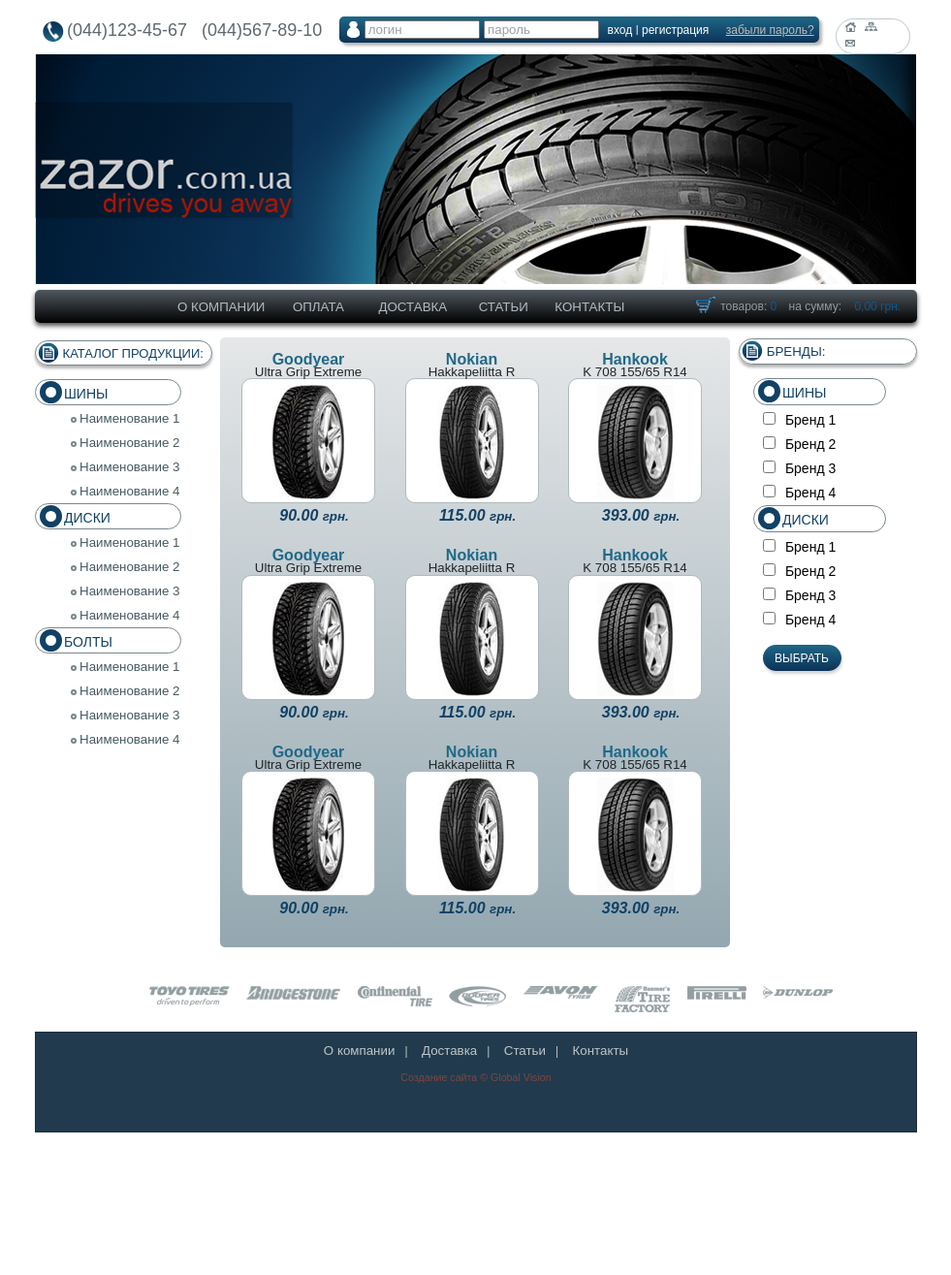
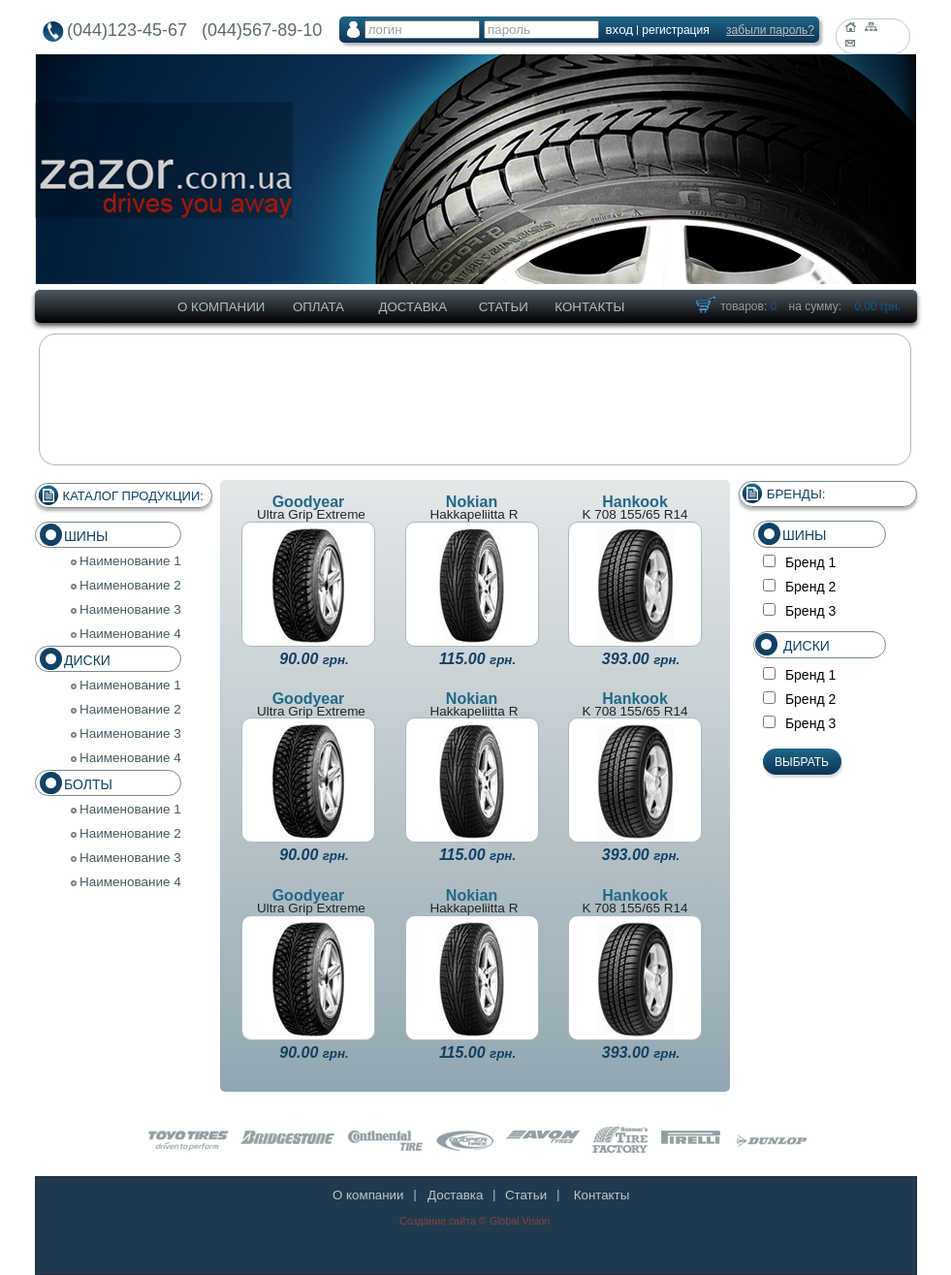
Before and after one commit to kopkop123/goit, a plain HTML site: page homework6/index.html in a window 1280 px wide. Shown: the whole page at 97% size, without its empty margins (149-1130 px from the left). Before the commit the page ends 1168 px from the top, so only its background shows below. Drawn offline with Linux system fonts and the light colour scheme.

Commit message:
fix bugs

```diff
--- a/homework6/css/style.less
+++ b/homework6/css/style.less
@@ -67,7 +67,14 @@
     }
 
     .login {
-        margin-left: 4px;
+        margin-left: 2px;
+        border: 0 none;
+        background: none;
+        color: #fff;
+        cursor: pointer;
+        width: 28px;
+        height: 14px;
+        padding: 0;
     }
 
     .line {
@@ -245,7 +252,7 @@
         nav {
             margin-left: 15px;
 
-            > li:nth-child(2) {
+            > ul > li:nth-child(2) {
                 margin-top: 8px;
 
                 .part {
@@ -305,6 +312,10 @@
         margin-bottom: 25px;
         text-align: center;
 
+        &:nth-child(6) {
+            margin-bottom: 26px;
+        }
+
         .name {
             color: #206988;
             text-decoration: none;
@@ -313,8 +324,17 @@
 
         .model {
             color: #1f2528;
-            font-size: 10pt;
+            font-size: 13.5px;
             margin-top: -2px;
+            margin-left: 6px;
+
+            &.nokian {
+                margin-left: 5px;
+            }
+
+            &.hankook {
+                margin-left: 0;
+            }
         }
 
         .item-container {
@@ -384,7 +404,7 @@
         > li {
             > a {
                 color: #465961;
-                font-size: 10pt;
+                font-size: 13.5px;
                 line-height: 25px;
                 text-decoration: none;
             }
@@ -440,18 +460,39 @@
 
 .brand-box {
     clear: both;
-    padding: 40px 0 20px;
-    text-align: center;
+    padding: 40px 0px 20px 86px;
 
     > a {
         margin-right: 13px;
 
         &:first-child {
             margin-left: 31px;
+            margin-right: 8px;
+        }
+
+        &:nth-child(2) {
+            margin-right: 9px;
+        }
+
+        &:nth-child(3) {
+            margin-right: 10px;
+        }
+
+        &:nth-child(4),
+        &:nth-child(5) {
+            margin-right: 8px;
+        }
+
+        &:nth-child(6) {
+            position: relative;
+            top: -4px;
+            margin-right: 9px;
         }
 
         &:last-child {
             margin-right: 0;
+            position: relative;
+            top: 4px;
         }
 
         img {
@@ -465,7 +506,7 @@
     border: 1px solid #242c3e;
     padding-top: 10px;
     padding-bottom: 50px;
-    text-align: center;
+    padding-left: 306px;
 
     a {
         color: #bec6c9;
@@ -495,12 +536,30 @@
                     display: none;
                 }
             }
+
+            &:first-child {
+                margin-right: -3px;
+            }
+
+            &:nth-child(2) {
+                margin-right: -5px;
+            }
         }
     }
 
     .rights {
         color: #7f4740;
         font-size: 8pt;
-        margin-top: 15px;
+        margin-top: 14px;
+        margin-left: 69px;
     }
 }
+
+.bonus {
+    border: 1px solid #b6b6b7;
+    border-radius: 17px;
+    height: 134px;
+    margin-top: 11px;
+    margin-left: 4px;
+    margin-right: 6px;
+}
--- a/homework6/index.html
+++ b/homework6/index.html
@@ -14,14 +14,14 @@
             <div class="tel">
                 (044)123-45-67 &nbsp;&nbsp;(044)567-89-10
             </div>
-            <div class="login-box">
+            <form name="login" class="login-box">
                 <img class="user" src="img/user-icon.png" alt="user">
                 <input type="text" placeholder="логин">
                 <input type="text" placeholder="пароль">
-                <a href="#" class="login">вход</a> <span class="line">|</span>
+                <input type="submit" value="вход" class="login"> <span class="line">|</span>
                 <a href="#">регистрация</a>
                 <a class="forget-pass" href="#">забыли пароль?</a>
-            </div>
+            </form>
             <div class="map-box">
                 <a href="#">
                     <img src="img/home.png" alt="home">
@@ -50,6 +50,8 @@
                 <span class="summ">на сумму: </span><span class="count">0,00 грн.</span>
             </div>
         </menu>
+
+        <div class="bonus"></div>
 
         <main>
             <aside class="left">
@@ -108,7 +110,7 @@
                 </div>
                 <div class="item">
                     <a class="name" href="#">Nokian</a>
-                    <div class="model">Hakkapeliitta R</div>
+                    <div class="model nokian">Hakkapeliitta R</div>
                     <div class="item-container">
                         <img src="img/item2.jpg" alt="goods">
                     </div>
@@ -118,7 +120,7 @@
                 </div>
                 <div class="item">
                     <a class="name" href="#">Hankook</a>
-                    <div class="model">K 708 155/65 R14</div>
+                    <div class="model hankook">K 708 155/65 R14</div>
                     <div class="item-container">
                         <img src="img/item3.jpg" alt="goods">
                     </div>
@@ -138,7 +140,7 @@
                 </div>
                 <div class="item">
                     <a class="name" href="#">Nokian</a>
-                    <div class="model">Hakkapeliitta R</div>
+                    <div class="model nokian">Hakkapeliitta R</div>
                     <div class="item-container">
                         <img src="img/item2.jpg" alt="goods">
                     </div>
@@ -148,7 +150,7 @@
                 </div>
                 <div class="item">
                     <a class="name" href="#">Hankook</a>
-                    <div class="model">K 708 155/65 R14</div>
+                    <div class="model hankook">K 708 155/65 R14</div>
                     <div class="item-container">
                         <img src="img/item3.jpg" alt="goods">
                     </div>
@@ -168,7 +170,7 @@
                 </div>
                 <div class="item">
                     <a class="name" href="#">Nokian</a>
-                    <div class="model">Hakkapeliitta R</div>
+                    <div class="model nokian">Hakkapeliitta R</div>
                     <div class="item-container">
                         <img src="img/item2.jpg" alt="goods">
                     </div>
@@ -178,7 +180,7 @@
                 </div>
                 <div class="item">
                     <a class="name" href="#">Hankook</a>
-                    <div class="model">K 708 155/65 R14</div>
+                    <div class="model hankook">K 708 155/65 R14</div>
                     <div class="item-container">
                         <img src="img/item3.jpg" alt="goods">
                     </div>
@@ -202,7 +204,6 @@
                                 <li><input type="checkbox"> Бренд 1</li>
                                 <li><input type="checkbox"> Бренд 2</li>
                                 <li><input type="checkbox"> Бренд 3</li>
-                                <li><input type="checkbox"> Бренд 4</li>
                             </ul>
                         </li>
                         <li>
@@ -213,7 +214,6 @@
                                 <li><input type="checkbox"> Бренд 1</li>
                                 <li><input type="checkbox"> Бренд 2</li>
                                 <li><input type="checkbox"> Бренд 3</li>
-                                <li><input type="checkbox"> Бренд 4</li>
                             </ul>
                         </li>
                     </ul>
```
Also changed, not shown: homework6/css/style.css.
